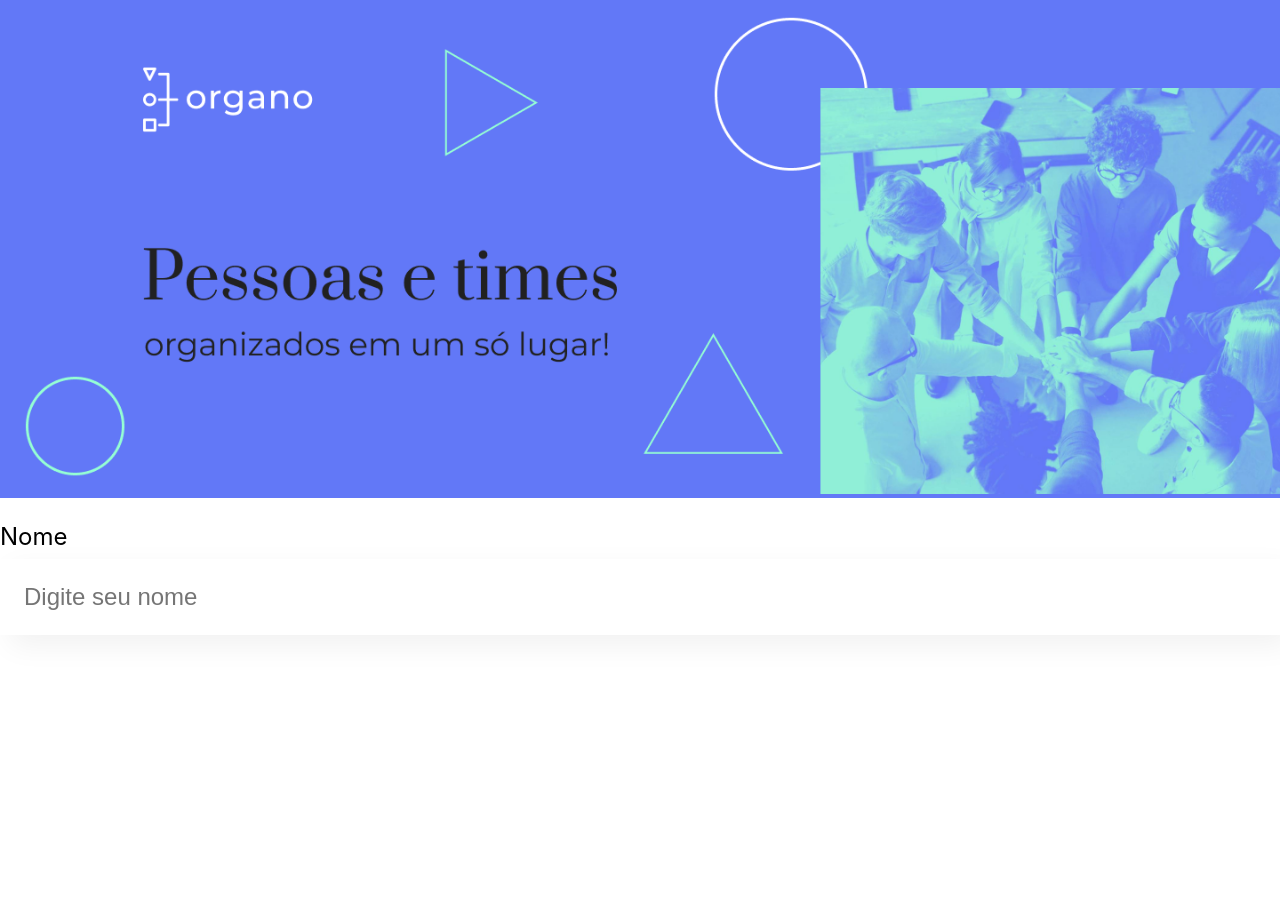
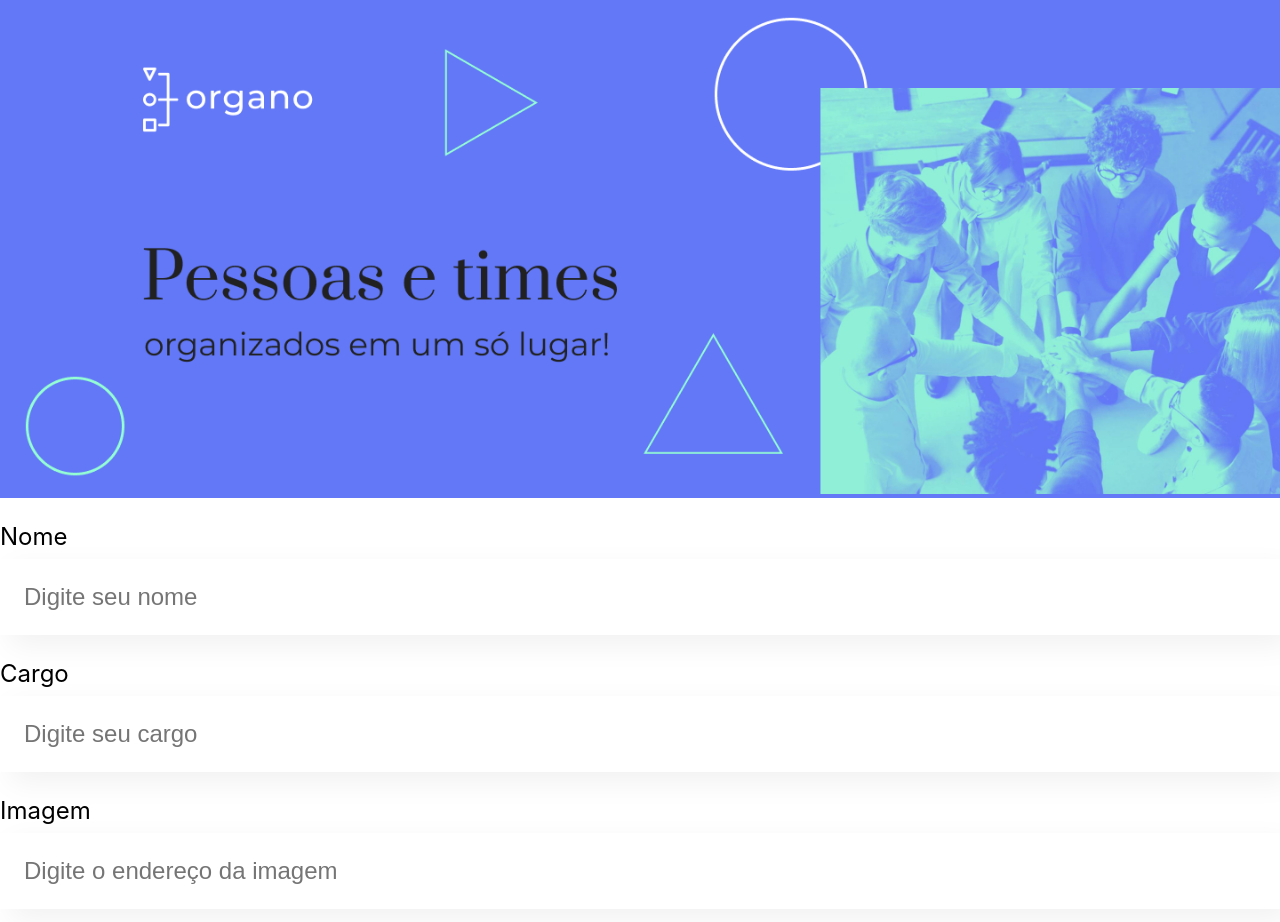
Before and after one commit to gustavobryan/organo, a React (Create React App) app: page / in a window 1280 px wide. Shown: the top 922 px of the page. Before the commit the page ends 800 px from the top, so only its background shows below. Built offline with nearby package versions, Linux system fonts and the light colour scheme.

Commit message:
placeholder campo texto

```diff
--- a/src/App.js
+++ b/src/App.js
@@ -5,7 +5,10 @@
   return (
     <div className="App">
       <Banner />
-      <CampoTexto />
+      <CampoTexto label="Nome" placeholder="Digite seu nome" />
+      <CampoTexto label="Cargo" placeholder="Digite seu cargo"/>
+      <CampoTexto label="Imagem" placeholder="Digite o endereço da imagem"/>
+
     </div>
   );
 }
--- a/src/componentes/CampoTexto/index.js
+++ b/src/componentes/CampoTexto/index.js
@@ -1,10 +1,14 @@
 import './CampoTexto.css'
 
-const CampoTexto = () => {
+const CampoTexto = (props) => {
     return (
         <div className="campo-texto">
-            <label>Nome</label>
-            <input placeholder='Digite seu nome' />
+            <label>
+                {props.label}
+            </label>
+            <input placeholder={
+                props.placeholder
+            } />
         </div>
     )
 }
```
